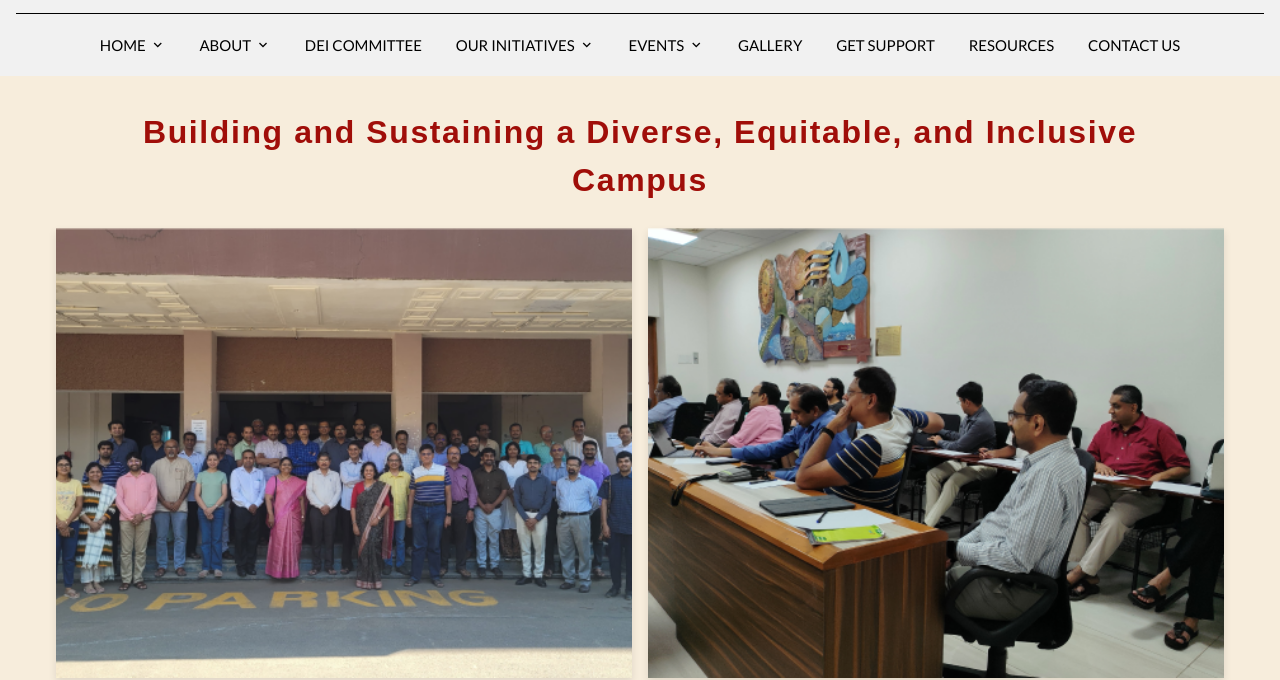
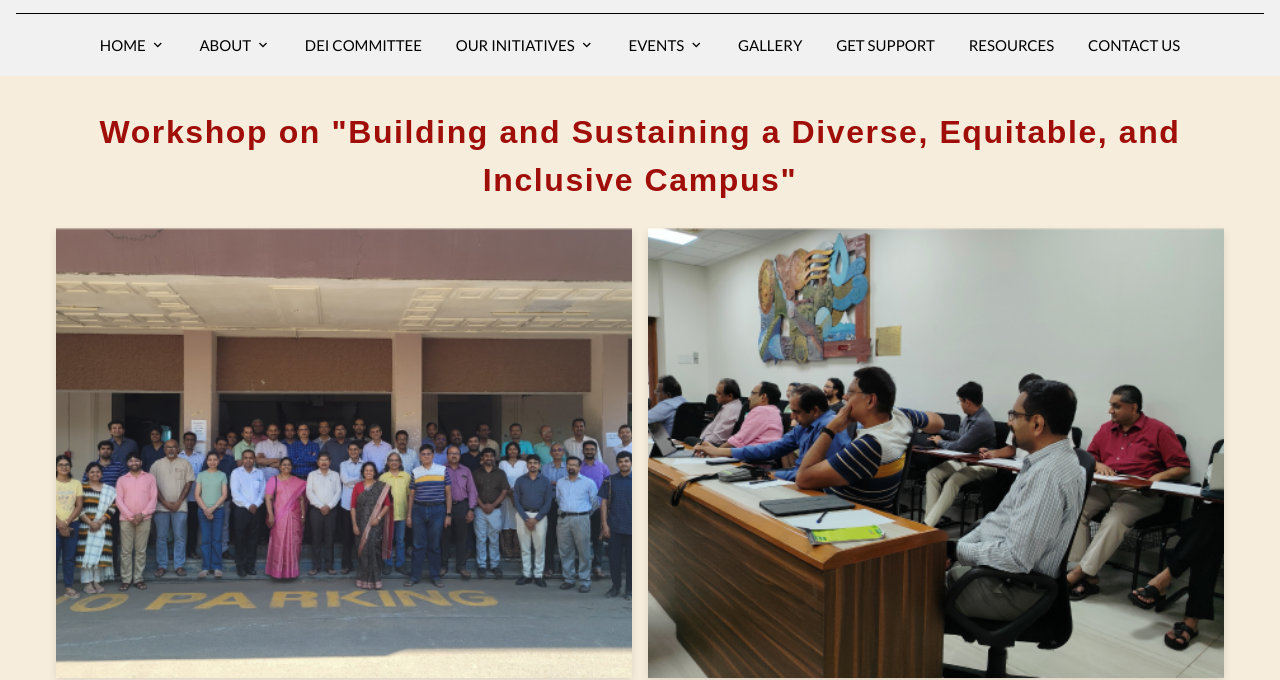
Before and after one commit to skillskapes-webtest/odei-test, a plain HTML site: page gallery.html in a window 1280 px wide. Shown: the part 121-801 px from the top of the page. Drawn offline with nearby package versions, Linux system fonts and the light colour scheme; files whose address does not match are found by name.

Commit message:
Updated : Workshop on "Building and Sustaining a Diverse, Equitable, and Inclusive Campus"

```diff
--- a/gallery.html
+++ b/gallery.html
@@ -222,7 +222,7 @@
 
     <section class="gallery" style="background-color:  #f7eddc;">
         <div class="workshop-section">
-          <div class="workshop-title">Building and Sustaining a Diverse, Equitable, and Inclusive Campus</div>
+          <div class="workshop-title">Workshop on "Building and Sustaining a Diverse, Equitable, and Inclusive Campus"</div>
           <div class="workshop-photos">
             <img class="workshop-image" src="images/Gallery/gallery1.png" alt="Workshop session 1" />
             <img class="workshop-image" src="images/Gallery/gallery2.png" alt="Workshop session 2" />
```
